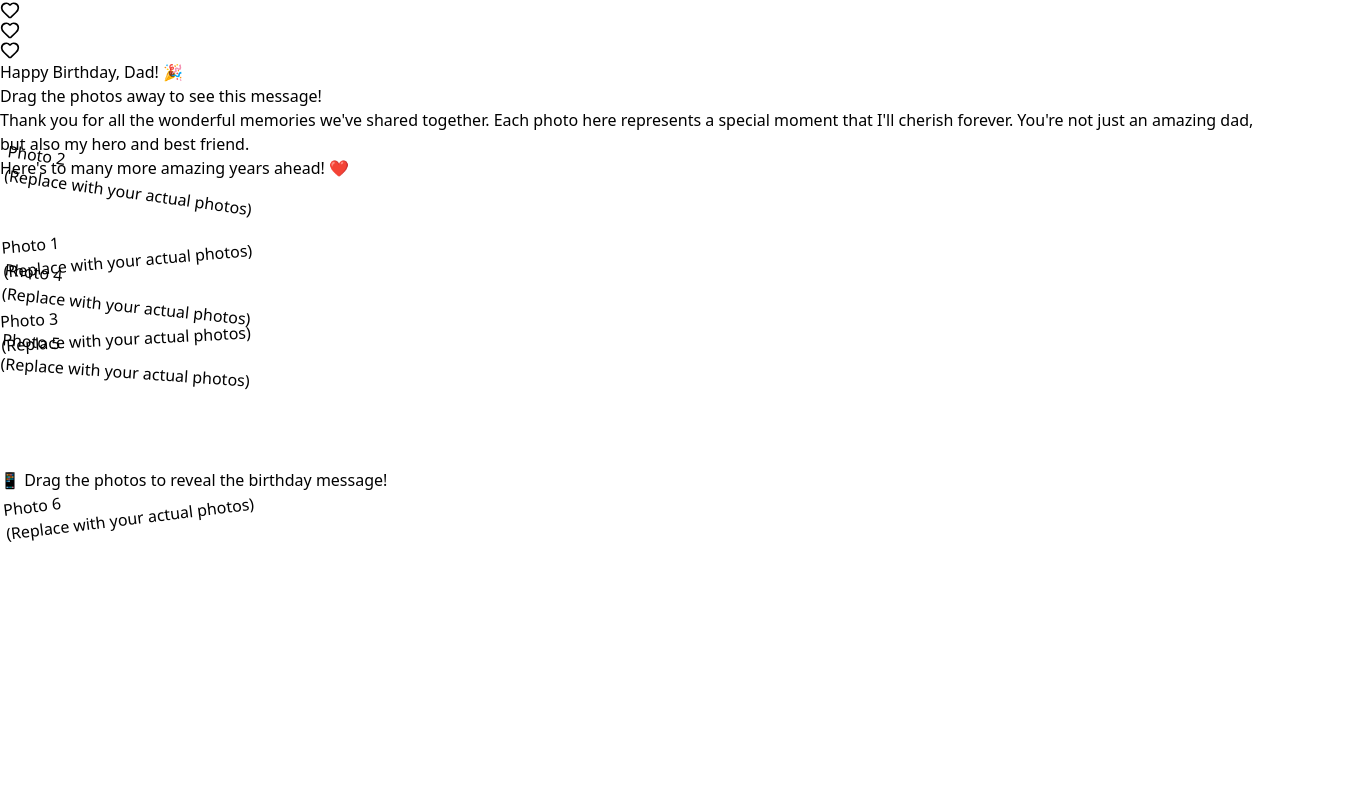
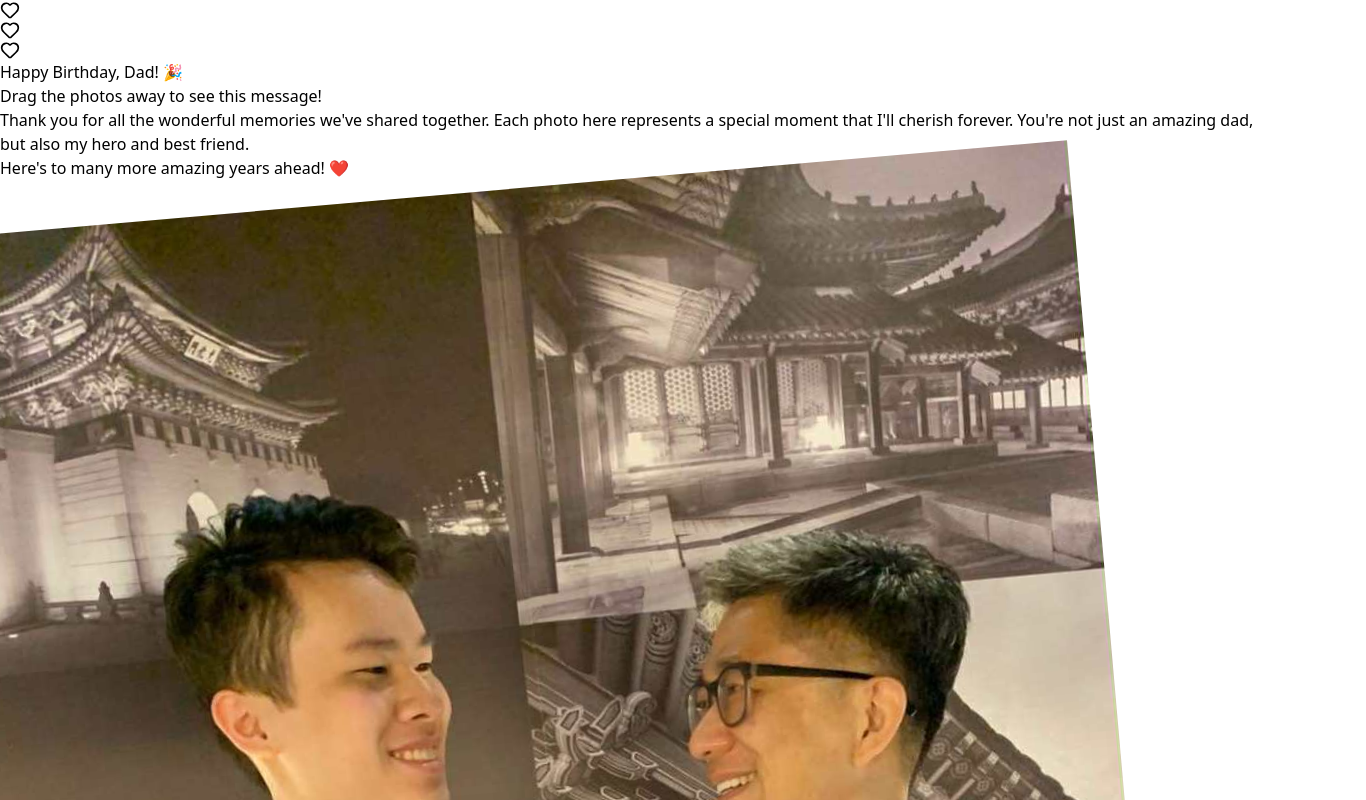
Before and after one commit to emilyahsu/dad-birthday-card, a React (Vite) app: page / in a window 1280 px wide. Shown: the top 800 px of the page, 1366 px wide, since content can reach past the window. Built offline with nearby package versions, Linux system fonts and the light colour scheme.

Commit message:
Desktop positions

```diff
--- a/src/App.tsx
+++ b/src/App.tsx
@@ -6,6 +6,7 @@ interface Photo {
   x: number;
   y: number;
   rotation: number;
+  src: string;
 }
 
 interface DragOffset {
@@ -16,12 +17,12 @@ interface DragOffset {
 function BirthdayCard() {
   const [isMobile, setIsMobile] = useState(false);
   const [photos, setPhotos] = useState<Photo[]>([
-    { id: 1, x: 10, y: 15, rotation: -5 },
-    { id: 2, x: 60, y: 10, rotation: 8 },
-    { id: 3, x: 15, y: 60, rotation: -3 },
-    { id: 4, x: 70, y: 65, rotation: 6 },
-    { id: 5, x: 5, y: 35, rotation: 4 },
-    { id: 6, x: 75, y: 40, rotation: -7 },
+    { id: 1, x: 40, y: 30, rotation: -5, src: '/src/assets/4ef834f8-850a-402b-bc7d-7436f107da8c.jfif' },
+    { id: 2, x: 47, y: 30, rotation: -8, src: '/src/assets/598e8b7d-6705-4e2b-9f78-29f7ea079cae.jfif' },
+    { id: 3, x: 55, y: 50, rotation: -3, src: '/src/assets/4548a63c-c145-427d-a359-65c0afa5592e.jfif' },
+    { id: 4, x: 48, y: 50, rotation: 6, src: '/src/assets/7821caaf-a7e5-4b52-9a08-ee2551a0ccd4.jfif' },
+    { id: 5, x: 40, y: 50, rotation: 4, src: '/src/assets/ac96324e-7af9-4487-b3c1-80553ca6f40a.jfif' },
+    { id: 6, x: 55, y: 32, rotation: -7, src: '/src/assets/d9a7f36b-3c13-4f51-8487-e18e6bd72c2e.jfif' },
   ]);
 
   const [dragging, setDragging] = useState<number | null>(null);
@@ -143,13 +144,12 @@ function BirthdayCard() {
           onTouchStart={(e) => handleStart(e, photo.id)}
         >
           <div className="w-full h-full p-2 sm:p-3">
-            <div className="w-full h-full bg-gradient-to-br from-gray-200 to-gray-300 rounded flex items-center justify-center text-gray-500 text-xs sm:text-sm text-center p-2 sm:p-4">
-              Photo {photo.id}
-              <br />
-              <span className="text-xs mt-1 sm:mt-2 block">
-                (Replace with your actual photos)
-              </span>
-            </div>
+            <img
+              src={photo.src}
+              alt={`Family photo ${photo.id}`}
+              className="w-full h-full object-cover rounded"
+              draggable={false}
+            />
           </div>
         </div>
       ))}
```
